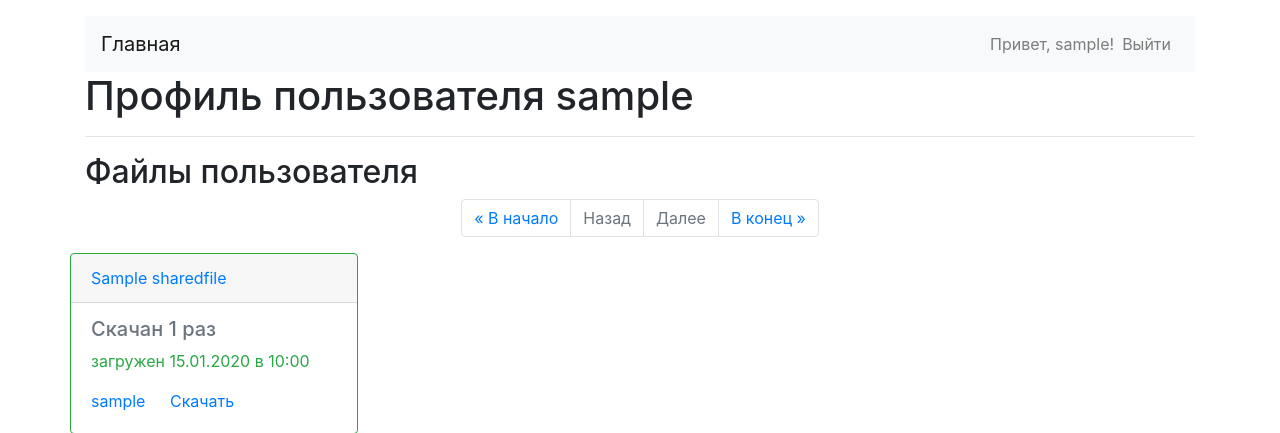
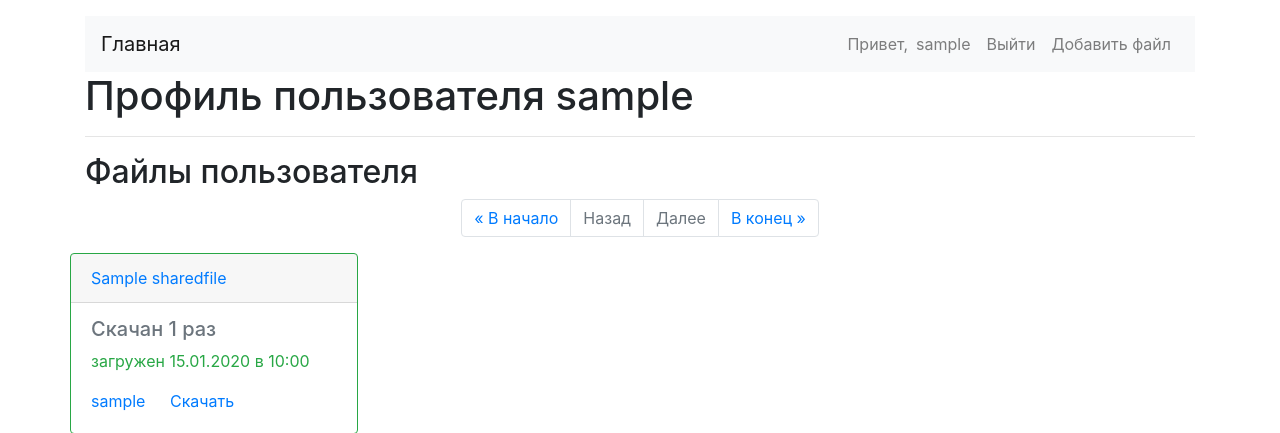
Before and after one commit to DonErnest/exam_ernest_aitiev_10, a Django app: page /accounts/profile/1/ in a window 1280 px wide. Shown: the top 433 px of the page. Run offline with Django 3.2, Linux system fonts and the light colour scheme; a user stored in the database is signed in; tables that the repository leaves empty hold one stand-in row (values such as "Sample post"); some libraries are stand-ins or nearby versions.

```diff
--- a/source/webapp/templates/base.html
+++ b/source/webapp/templates/base.html
@@ -25,7 +25,8 @@
 {#                    <a class="nav-item nav-link" href="#">Pricing</a>#}
 
                     {% if request.user.is_authenticated %}
-                        <span class="navbar-text">Привет, {{ request.user.username }}!</span>
+                        <span class="navbar-text">Привет, </span>
+                        <a class="nav-item nav-link" href="{% url 'accounts:view_user_files' request.user.id %}">{{ request.user.username }}</a>
                         <a class="nav-item nav-link" href="{% url 'accounts:logout' %}">Выйти</a>
                     {% else %}
                         <span class="navbar-text">Привет, Аноним! </span>
--- a/source/webapp/templates/user/detail.html
+++ b/source/webapp/templates/user/detail.html
@@ -1,6 +1,9 @@
 {% extends 'base.html' %}
 {% block title %}
     Профиль
+{% endblock %}
+{% block menu_links %}
+    <a class="nav-item nav-link" href="{% url 'webapp:add_file' %}">Добавить файл</a>
 {% endblock %}
 {% block content %}
     <h1>Профиль пользователя {{ user_obj.username }}</h1>
```
Also changed, not shown: source/webapp/views/shared_files_views.py (+7 -4 lines).
